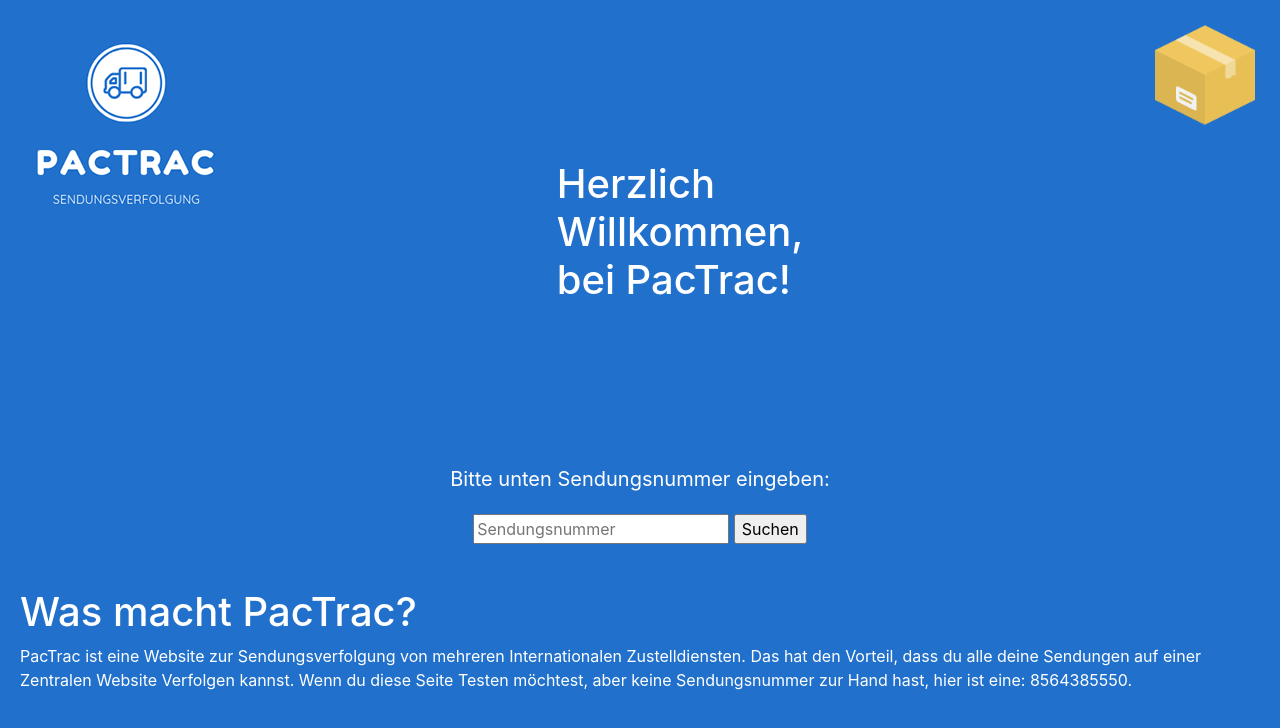
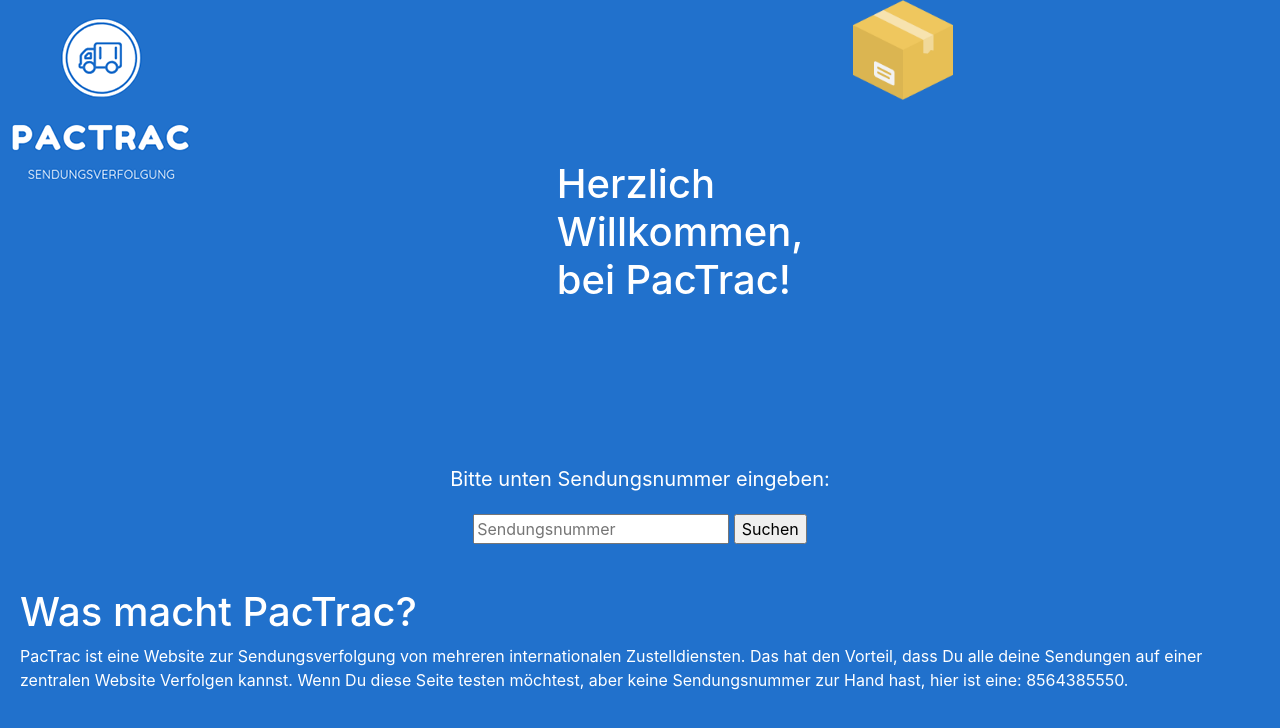
Before and after one commit to Jugendhackt/PacTrac, a plain HTML site: page index.html in a window 1280 px wide. Drawn offline with nearby package versions, Linux system fonts and the light colour scheme.

Commit message:
cleaned html - fixed readme

```diff
--- a/index.html
+++ b/index.html
@@ -2,38 +2,43 @@
 <html lang=de>
 
 <head>
-    <link rel="stylesheet" href="https://stackpath.bootstrapcdn.com/bootstrap/4.3.1/css/bootstrap.min.css"
-        integrity="sha384-ggOyR0iXCbMQv3Xipma34MD+dH/1fQ784/j6cY/iJTQUOhcWr7x9JvoRxT2MZw1T" crossorigin="anonymous">
+    <meta charset="utf-8">
+    <title>PacTrac</title>
     <link rel="stylesheet" href="https://stackpath.bootstrapcdn.com/bootstrap/4.3.1/css/bootstrap.min.css"
           integrity="sha384-ggOyR0iXCbMQv3Xipma34MD+dH/1fQ784/j6cY/iJTQUOhcWr7x9JvoRxT2MZw1T" crossorigin="anonymous">
     <link rel="stylesheet" type="text/css" href="./Style.css">
-    <title>PacTrac</title>
     <script src="./script.js"></script>
 </head>
 
 <body>
 <div class="header">
-        <div><img class="Logo" id="logo" src="./Logos/Pactraclogoklein00.png" alt="Logo" title="Logo" width="200"
-                height="200">
+    <div>
+        <img class="logo" id="logo" src="./Logos/Pactraclogoklein00.png" alt="Logo" title="Logo" width="200px"
+             height="200px"/>
     </div>
     <div>
-            <h1 style="margin: 4em 0em; margin-left: 130px;">Herzlich Willkommen, bei PacTrac!</h1>
-            <p style="margin-top: 0px; margin: 1em; text-align: center; font-size: 20px">
+        <h1 style="margin: 4em 0em 4em 130px;">Herzlich Willkommen, bei PacTrac!</h1>
+        <p style="margin: 1em;text-align: center; font-size: 20px">
             Bitte unten Sendungsnummer eingeben:
         </p>
     </div>
-        <div><img class="Box" src="./Bilder/box.png" alt="Paket" title="Paket" width="100" height="100"></div>
+    <div>
+        <img class="box" src="./Bilder/box.png" alt="Paket" title="Paket" width="100px" height="100px"/>
+    </div>
 </div>
 
 <div class="Suchleiste">
-        <input type="text" placeholder="Sendungsnummer" title="Sendungsnummer" id="delivery" value="" />
-        <input type="submit" value="Suchen" onclick="request()" />
+    <input type="text" placeholder="Sendungsnummer" title="Sendungsnummer" id="delivery" value=""/>
+    <input type="submit" value="Suchen" onclick="request()"/>
 </div>
 <br>
 <div id="Info">
 
     <h1>Was macht PacTrac?</h1>
-        <p title="Info zu PacTrac">PacTrac ist eine Website zur Sendungsverfolgung von mehreren Internationalen Zustelldiensten. Das hat den Vorteil, dass du alle deine Sendungen auf einer Zentralen Website Verfolgen kannst. Wenn du diese Seite Testen m&oumlchtest, aber keine Sendungsnummer zur Hand hast, hier ist eine: 8564385550.
+    <p title="Info zu PacTrac">
+        PacTrac ist eine Website zur Sendungsverfolgung von mehreren internationalen
+        Zustelldiensten. Das hat den Vorteil, dass Du alle deine Sendungen auf einer zentralen Website Verfolgen kannst.
+        Wenn Du diese Seite testen möchtest, aber keine Sendungsnummer zur Hand hast, hier ist eine: 8564385550.
     </p>
 </div>
 <div id="loading">
@@ -64,14 +69,7 @@
             </div>
             <span class="text-muted"></span>
         </li>
-
     </ul>
-
 </div>
-
-
-
 </body>
-
-
 </html>
```
Also changed, not shown: 1 other file. Lines whose indentation alone changed are shown as unchanged.
